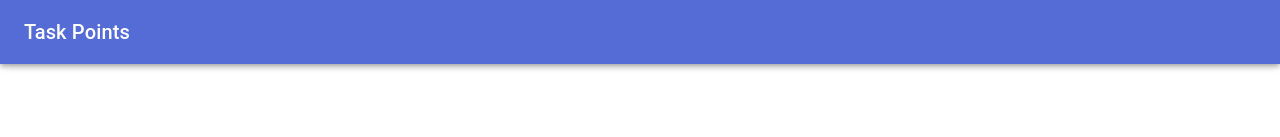
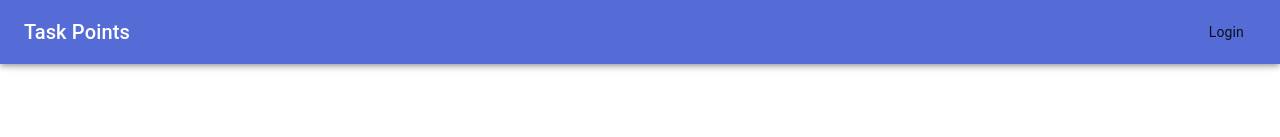
Before and after one commit to gmackie/todo-points, a React (Create React App) app: page / in a window 1280 px wide. Shown: the top 137 px of the page. Built offline with nearby package versions, Linux system fonts and the light colour scheme.

Commit message:
make login button visible...

```diff
--- a/src/components/MyAppBar.tsx
+++ b/src/components/MyAppBar.tsx
@@ -104,9 +104,11 @@ export default function MyAppBar(props: MyAppBarProps) {
               </Link>
             </nav>
           :
-            <Button href="/signin" color="primary" variant="outlined" className={classes.link}>
-              Login
-            </Button>
+            <nav>
+              <Link href="/sign_in" color="textPrimary" className={classes.link}>
+                Login
+              </Link>
+            </nav>
           }
         </Toolbar>
       </AppBar>
```
